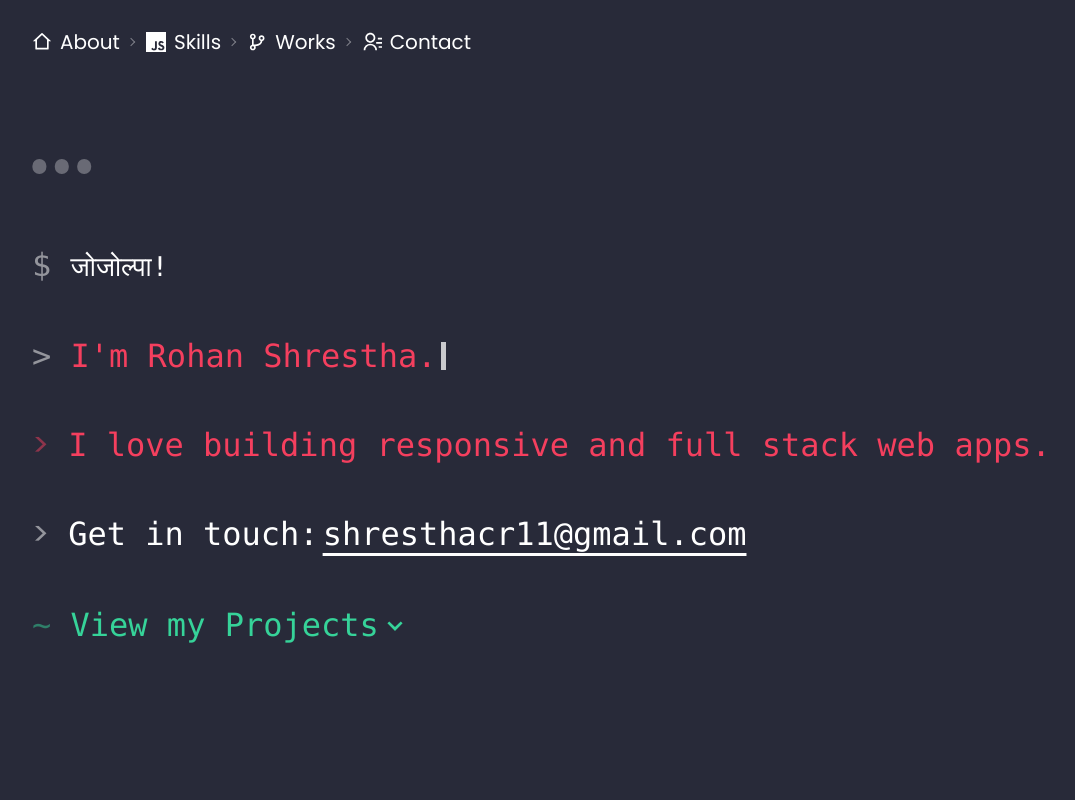
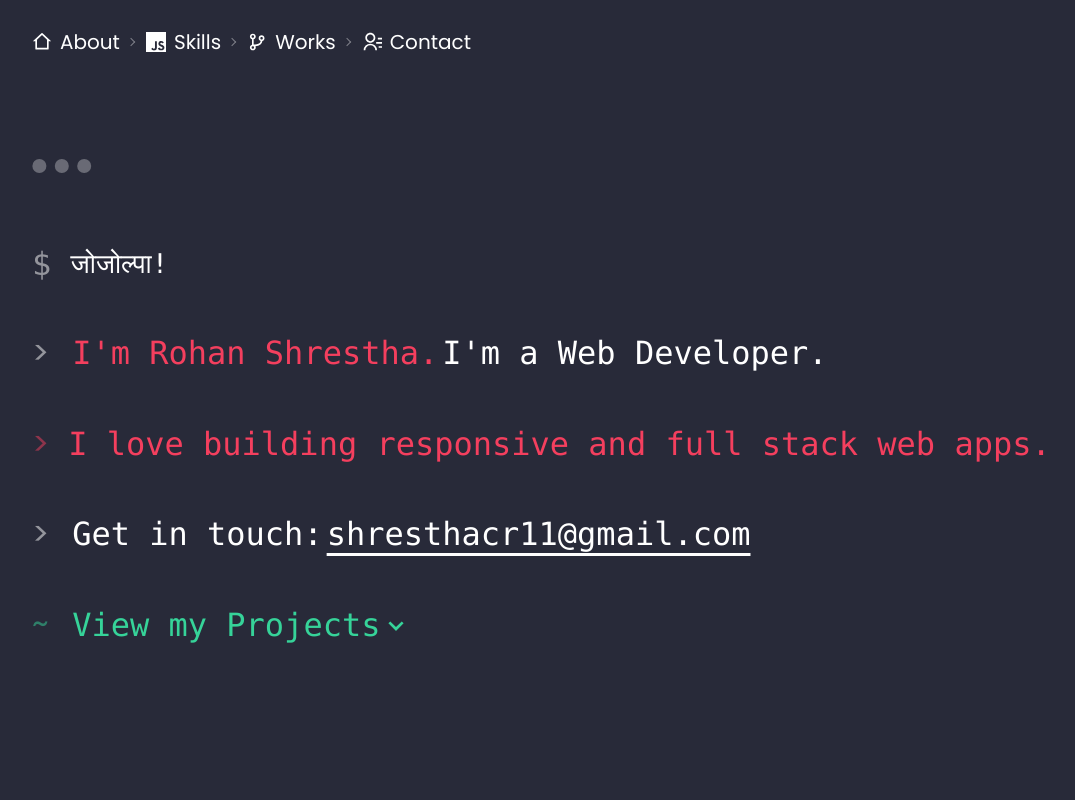
Before and after one commit to rohanshrestha09/portfolio-v2, a Next.js app: page / in a window 1280 px wide. Shown: the top 800 px of the page, without its empty margins (48-1123 px from the left). Built offline with nearby package versions, Linux system fonts and the light colour scheme.

Commit message:
Update links

```diff
--- a/components/About.tsx
+++ b/components/About.tsx
@@ -4,12 +4,12 @@ import Pre from "./Pre";
 const About: React.FC = () => {
   return (
     <div
-      className="w-full min-h-screen flex items-center overflow-hidden"
+      className="flex min-h-screen w-full items-center overflow-hidden"
       id="about"
     >
-      <div className="mockup-code overflow-hidden before:w-[0.9rem] before:h-[0.9rem] bg-transparent flex md:gap-[3.81rem] gap-[2.15rem] flex-col">
+      <div className="mockup-code flex flex-col gap-[2.15rem] overflow-hidden bg-transparent before:h-[0.9rem] before:w-[0.9rem] md:gap-[3.8rem]">
         <Pre
-          data-prefix="$"
+          prefix="$"
           preclassname="md:text-[2rem] text-xl"
           codeclassname="text-md md:text-[1.7rem]"
         >
@@ -17,43 +17,31 @@ const About: React.FC = () => {
         </Pre>
 
         <Pre
-          data-prefix=">"
+          prefix=">"
           preclassname="md:text-[2rem] text-xl"
           codeclassname="inline-flex"
         >
-          <>
-            <p className="text-rose-500">I'm Rohan Shrestha.</p>
-            <p className="pl-1 hidden sm:block animation">
-              I'm a Web Developer.
-            </p>
-          </>
+          <p className="text-rose-500">I'm Rohan Shrestha.</p>
+          <p className="hidden pl-1 sm:block">I'm a Web Developer.</p>
         </Pre>
 
-        <Pre
-          data-prefix=">"
-          preclassname="md:text-[2rem] text-xl sm:hidden block animation"
-        >
+        <Pre prefix=">" preclassname="md:text-[2rem] text-xl sm:hidden block">
           I'm a Web Developer.
         </Pre>
 
-        <Pre
-          div
-          data-prefix=">"
-          preclassname="text-rose-500 md:text-[2rem] text-xl inline-flex before:content-['>'] before:w-0 before:opacity-[0.5] pr:[1.25rem] before:mr-[1.8ch] break-words"
-        >
+        <Pre div prefix=">" preclassname="text-rose-500 md:text-[2rem] text-xl">
           <p>I love building responsive and full stack web apps.</p>
         </Pre>
 
         <Pre
-          div
-          data-prefix=">"
+          prefix=">"
           codeclassname="md:inline-flex"
-          preclassname="md:text-[2rem] text-xl inline-flex before:content-['>'] before:w-0 before:opacity-[0.5] pr:[1.25rem] before:mr-[1.8ch] break-words"
+          preclassname="md:text-[2rem] text-xl"
         >
           <>
             Get in touch:
             <a href="mailto:shresthacr11@gmail.com" target="_blank">
-              <p className="hover:bg-rose-500 hover:text-white underline underline-offset-8 md:px-1 transition-all cursor-pointer">
+              <p className="cursor-pointer underline underline-offset-8 transition-all hover:bg-rose-500 hover:text-white md:px-1">
                 shresthacr11@gmail.com
               </p>
             </a>
@@ -61,7 +49,7 @@ const About: React.FC = () => {
         </Pre>
 
         <Pre
-          data-prefix="~"
+          prefix="~"
           data-aos="zoom-out"
           data-aos-duration="800"
           preclassname="transition-all text-success hover:bg-success hover:text-white md:text-[2rem] text-xl"
--- a/components/Contact.tsx
+++ b/components/Contact.tsx
@@ -31,18 +31,18 @@ const Contact: React.FC = () => {
 
   return (
     <div
-      className="w-full min-h-screen flex items-center justify-between overflow-hidden"
+      className="flex min-h-screen w-full items-center justify-between overflow-hidden"
       id="contact"
     >
       <form
-        className="mockup-code before:w-[0.9rem] before:h-[0.9rem] overflow-hidden bg-transparent flex flex-col md:gap-[2.45rem] gap-[2.15rem]"
+        className="mockup-code flex flex-col gap-[2.15rem] overflow-hidden bg-transparent before:h-[0.9rem] before:w-[0.9rem] md:gap-[2.45rem]"
         onSubmit={(event: React.SyntheticEvent) => {
           event.preventDefault();
           handleFormSubmission.mutate(userData);
         }}
       >
         <Pre
-          data-prefix="$"
+          prefix="$"
           data-aos="zoom-out"
           data-aos-duration="500"
           preclassname="md:text-[2rem] text-xl"
@@ -50,12 +50,9 @@ const Contact: React.FC = () => {
           Contact Me
         </Pre>
 
-        <Pre
-          data-prefix=">"
-          preclassname="text-rose-500 md:text-[2rem] text-xl"
-        >
+        <Pre prefix=">" preclassname="text-rose-500 md:text-[2rem] text-xl">
           <input
-            className="bg-transparent outline-none placeholder:text-rose-500"
+            className="w-full bg-transparent outline-none placeholder:text-rose-500"
             placeholder="Name"
             name="name"
             value={name}
@@ -64,9 +61,9 @@ const Contact: React.FC = () => {
           />
         </Pre>
 
-        <Pre data-prefix=">" preclassname="md:text-[2rem] text-xl">
+        <Pre prefix=">" preclassname="md:text-[2rem] text-xl">
           <input
-            className="bg-transparent outline-none w-3/4"
+            className="w-full bg-transparent outline-none"
             placeholder="Email"
             name="email"
             value={email}
@@ -75,12 +72,9 @@ const Contact: React.FC = () => {
           />
         </Pre>
 
-        <Pre
-          data-prefix=">"
-          preclassname="md:text-[2rem] text-xl text-rose-500"
-        >
+        <Pre prefix=">" preclassname="md:text-[2rem] text-xl text-rose-500">
           <input
-            className="bg-transparent outline-none placeholder:text-rose-500 w-3/4"
+            className="w-full bg-transparent outline-none placeholder:text-rose-500"
             placeholder="Subject"
             name="subject"
             value={subject}
@@ -89,10 +83,10 @@ const Contact: React.FC = () => {
           />
         </Pre>
 
-        <Pre data-prefix=">" preclassname="md:text-[2rem] inline-flex text-xl">
+        <Pre prefix=">" preclassname="md:text-[2rem] text-xl">
           <textarea
             cols={60}
-            className="resize-none col-span-full bg-transparent outline-none w-[80%]"
+            className="col-span-full w-[80%] resize-none bg-transparent outline-none"
             placeholder="Message"
             name="message"
             value={message}
@@ -102,13 +96,13 @@ const Contact: React.FC = () => {
         </Pre>
 
         <Pre
-          data-prefix="~"
+          prefix="~"
           preclassname="transition-all text-success hover:bg-success hover:text-white md:text-[2rem] text-xl"
           codeclassname="inline-flex items-center"
         >
           <button
             type="submit"
-            className={`cursor-pointer flex items-center ${
+            className={`flex cursor-pointer items-center ${
               handleFormSubmission.isLoading && "cursor-not-allowed"
             }`}
             disabled={handleFormSubmission.isLoading}
--- a/components/Nav.tsx
+++ b/components/Nav.tsx
@@ -11,8 +11,8 @@ const Nav: React.FC = () => {
   ];
 
   return (
-    <nav className="z-20 w-full fixed left-0 top-0 sm:h-[4rem] h-[3rem] flex items-end xl:px-[15.5vw] lg:px-20 px-7 bg-[rgb(40,42,57)]">
-      <div className="sm:text-xl text-[0.79rem] breadcrumbs">
+    <nav className="fixed left-0 top-0 z-20 flex h-[3rem] w-full items-end bg-[rgb(40,42,57)] px-7 sm:h-[4rem] lg:px-20 xl:px-[15.5vw]">
+      <div className="breadcrumbs text-[0.79rem] sm:text-xl">
         <ul>
           {navItems.map(({ Icon, name }) => (
             <li key={name}>
--- a/components/Pre.tsx
+++ b/components/Pre.tsx
@@ -1,23 +1,32 @@
 interface Props {
   preclassname?: string;
   codeclassname?: string;
+  prefix: ">" | "$" | "~";
   div?: boolean;
-  children: JSX.Element | string;
+  children: React.ReactNode | string;
 }
 
 const Pre: React.FC<Props> = ({
   preclassname,
   codeclassname,
+  prefix,
   div,
   children,
   ...props
 }) => {
   return div ? (
-    <div className={preclassname} {...props}>
+    <div
+      className={`${preclassname} inline-flex break-words leading-8 before:mr-[1.8ch] before:w-0 before:opacity-[0.5] before:content-[">"]`}
+      {...props}
+    >
       <code className={codeclassname}>{children}</code>
     </div>
   ) : (
-    <pre className={preclassname} {...props}>
+    <pre
+      data-prefix={prefix}
+      className={`${preclassname} inline-flex break-words before:mr-[1.8ch] before:w-0 before:opacity-[0.5]`}
+      {...props}
+    >
       <code className={codeclassname}>{children}</code>
     </pre>
   );
--- a/components/Skills.tsx
+++ b/components/Skills.tsx
@@ -1,19 +1,19 @@
 import "aos/dist/aos.css";
 import {
-  SiHtml5,
   SiCss3,
-  SiTailwindcss,
-  SiJavascript,
-  SiReact,
-  SiNextdotjs,
-  SiTypescript,
-  SiMongodb,
-  SiNodedotjs,
   SiExpress,
-  SiNestjs,
-  SiLinux,
   SiGit,
   SiGithub,
+  SiHtml5,
+  SiJavascript,
+  SiLinux,
+  SiMongodb,
+  SiNestjs,
+  SiNextdotjs,
+  SiNodedotjs,
+  SiReact,
+  SiTailwindcss,
+  SiTypescript,
 } from "react-icons/si";
 import Pre from "./Pre";
 
@@ -37,29 +37,29 @@ const Skills: React.FC = () => {
 
   return (
     <div
-      className="w-full min-h-screen md:h-screen flex flex-col items-center justify-center sm:gap-24 gap-12 overflow-hidden"
+      className="flex min-h-screen w-full flex-col items-center justify-center gap-12 overflow-hidden sm:gap-24 md:h-screen"
       id="skills"
     >
       <div
-        className="mockup-code before:hidden min-w-0 bg-transparent"
+        className="mockup-code min-w-0 bg-transparent before:hidden"
         data-aos="fade-right"
       >
-        <Pre data-prefix="$" preclassname="text-3xl lg:text-5xl">
-          My Skills
+        <Pre prefix="$" preclassname="text-3xl lg:text-5xl">
+          Tools I Use
         </Pre>
       </div>
 
-      <div className="w-full grid grid-rows-auto lg:grid-cols-7 md:grid-cols-5 sm:grid-cols-4 grid-cols-3 md:gap-20 sm:gap-14 gap-8">
+      <div className="grid-rows-auto grid w-full grid-cols-3 gap-8 sm:grid-cols-4 sm:gap-14 md:grid-cols-5 md:gap-20 lg:grid-cols-7">
         {skills.map(({ Icon, name }, index: number) => (
           <div className="flex flex-col items-center" key={index}>
             <span
               data-aos={index > 7 ? "fade-down" : "fade-up"}
               data-aos-duration="800"
             >
-              <Icon className="md:text-7xl text-5xl" />
+              <Icon className="text-5xl md:text-7xl" />
             </span>
 
-            <p className="pt-1 md:text-lg">{name}</p>
+            <p className="pt-2 md:text-lg">{name}</p>
           </div>
         ))}
       </div>
--- a/package.json
+++ b/package.json
@@ -24,6 +24,7 @@
     "@types/react-dom": "18.0.5",
     "autoprefixer": "^10.4.7",
     "postcss": "^8.4.14",
+    "prettier-plugin-tailwindcss": "^0.2.3",
     "tailwindcss": "^3.1.2",
     "typescript": "4.7.2"
   }
--- a/pages/index.tsx
+++ b/pages/index.tsx
@@ -1,20 +1,21 @@
 import type { NextPage } from "next";
 import Head from "next/head";
+import { useEffect } from "react";
+import AOS from "aos";
+import "aos/dist/aos.css";
 import About from "../components/About";
 import Contact from "../components/Contact";
 import Nav from "../components/Nav";
 import Works from "../components/Work";
 import Skills from "../components/Skills";
-import AOS from "aos";
-import "aos/dist/aos.css";
-import { useEffect } from "react";
 
 const Home: NextPage = () => {
   useEffect(() => {
     AOS.init();
   }, []);
+
   return (
-    <div className="w-full overflow-x-hidden xl:px-[15.5vw] lg:px-20 px-7 bg-[rgb(40,42,57)] text-white font-sans">
+    <div className="w-full overflow-x-hidden bg-[rgb(40,42,57)] px-7 font-sans text-white lg:px-20 xl:px-[15.5vw]">
       <Head>
         <title>Rohan Shrestha</title>
         <link rel="icon" href="/favicon.ico" />
--- a/styles/globals.css
+++ b/styles/globals.css
@@ -2,11 +2,13 @@
 @tailwind base;
 @tailwind components;
 @tailwind utilities;
+
 html {
   scroll-behavior: smooth;
   scroll-padding-top: 30px;
 }
-.animation {
+
+/* .animation {
   border-right: solid 5px rgba(255, 255, 255, 0.75);
   white-space: nowrap;
   overflow: hidden;
@@ -41,6 +43,11 @@ html {
       width: 260px;
     }
   }
+} */
+
+pre[data-prefix=">"],
+pre[data-prefix="~"] {
+  font-family: Poppins;
 }
 
 .mockup-code pre[data-prefix]:before {
```
Also changed, not shown: components/Work.tsx (+14 -40 lines), 1 other file (tests, documents, lock files or other folders).
